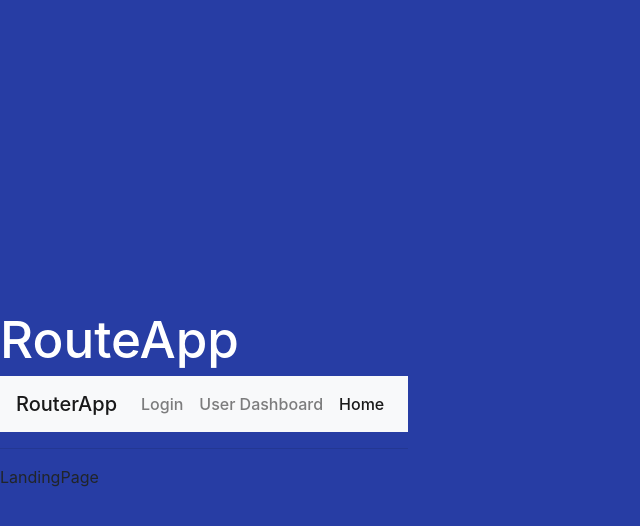
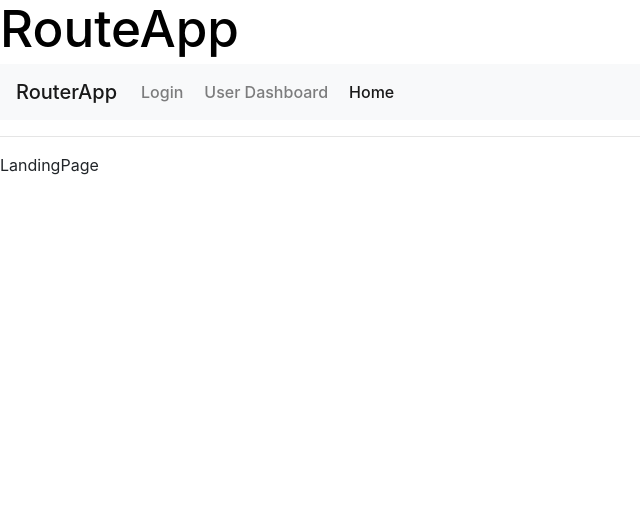
Before and after one commit to Doniben/basic-goit-sample, a React (Vite) app in the folder goit-event/: page / in a window 1280 px wide. Shown: the top 526 px of the page, without its empty margins (0-640 px from the left). Built offline with nearby package versions, Linux system fonts and the light colour scheme.

Commit message:
changes in styles for light theme

```diff
--- a/goit-event/src/index.css
+++ b/goit-event/src/index.css
@@ -3,7 +3,7 @@
   line-height: 1.5;
   font-weight: 400;
 
-  color-scheme: light dark;
+  color-scheme: light;
   color: rgba(255, 255, 255, 0.87);
 
   font-synthesis: none;
@@ -24,21 +24,20 @@ a:hover {
 
 body {
   margin: 0;
-  display: flex;
-  place-items: center;
+  /* display: flex; */
+  /* place-items: center; */
   min-width: 320px;
   min-height: 100vh;
-  background-color: #273DA4 !important;
 }
 
 h1 {
   font-size: 3.2em;
   line-height: 1.1;
-  color: white;
+  color: black;
 }
 
 p {
-  color: white;
+  color: black;
 }
 
 button {
@@ -60,6 +59,10 @@ button:focus-visible {
   outline: 4px auto -webkit-focus-ring-color;
 }
 
+a {
+  margin-right: 5px;
+}
+
 @media (prefers-color-scheme: light) {
   :root {
     color: #213547;
```
